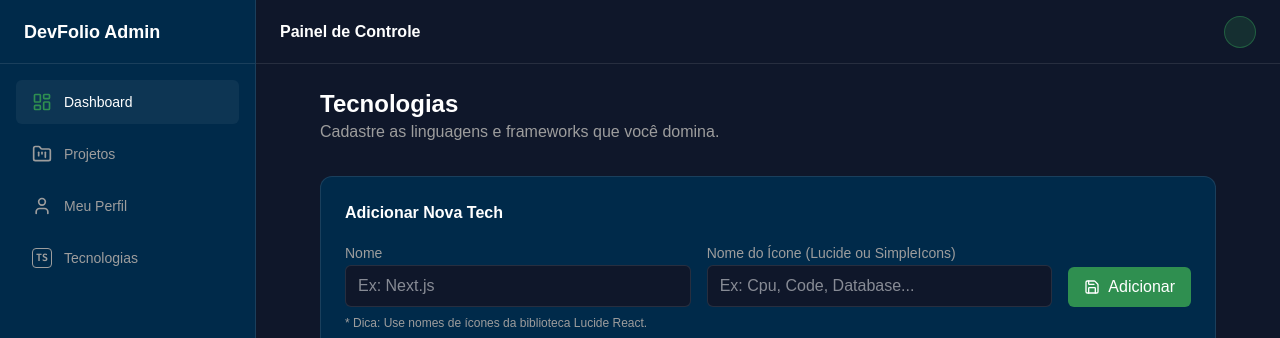
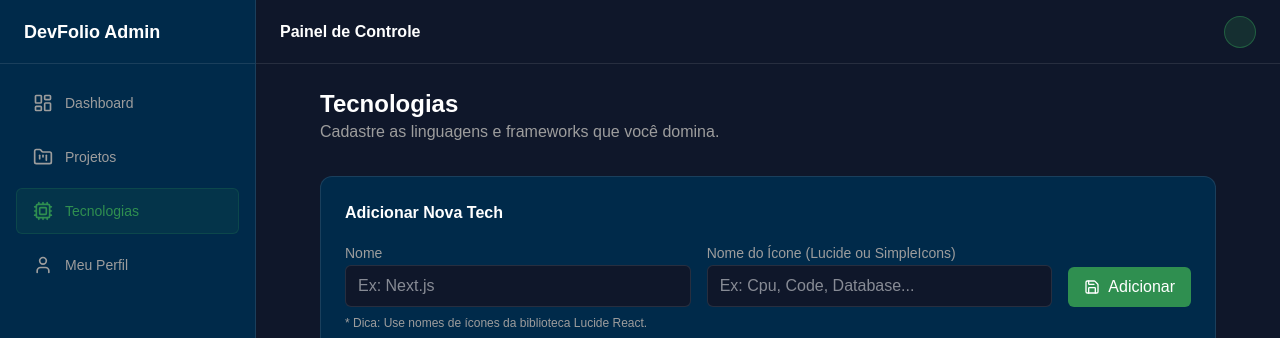
Before and after one commit to LuisAraujo-Dev/devfolio-pro, a Next.js app: page /admin/techs in a window 1280 px wide. Shown: the top 338 px of the page. Built offline with nearby package versions, Linux system fonts and the light colour scheme; no server answers; the database is empty.

Commit message:
feat: implement active sidebar navigation state

```diff
--- a/src/app/(admin)/layout.tsx
+++ b/src/app/(admin)/layout.tsx
@@ -1,7 +1,7 @@
 // src/app/(admin)/layout.tsx
-import Link from "next/link";
-import { LayoutDashboard, FolderKanban, User, LogOut } from "lucide-react";
 import { signOut } from "@/src/auth";
+import { SidebarNav } from "@/src/components/admin/SidebarNav";
+import { LogOut } from "lucide-react";
 
 export default function AdminLayout({
   children,
@@ -16,41 +16,8 @@ export default function AdminLayout({
           <span className="text-lg font-bold text-white">DevFolio Admin</span>
         </div>
 
-        <nav className="flex-1 flex flex-col gap-2 p-4 overflow-y-auto">
-          <Link
-            href="/admin"
-            className="flex items-center gap-3 px-4 py-3 text-sm font-medium text-white bg-white/5 rounded-md hover:bg-white/10 transition-colors"
-          >
-            <LayoutDashboard className="size-5 text-primary" />
-            Dashboard
-          </Link>
-
-          <Link
-            href="/admin/projects"
-            className="flex items-center gap-3 px-4 py-3 text-sm font-medium text-muted hover:text-white hover:bg-white/5 rounded-md transition-colors"
-          >
-            <FolderKanban className="size-5" />
-            Projetos
-          </Link>
-
-          {/* ATUALIZADO: Link para o Perfil em vez de Configurações */}
-          <Link
-            href="/admin/profile"
-            className="flex items-center gap-3 px-4 py-3 text-sm font-medium text-muted hover:text-white hover:bg-white/5 rounded-md transition-colors"
-          >
-            <User className="size-5" />
-            Meu Perfil
-          </Link>
-
-          {/* Adicione aqui o link de Techs se quiser acesso rápido */}
-          <Link
-             href="/admin/techs"
-             className="flex items-center gap-3 px-4 py-3 text-sm font-medium text-muted hover:text-white hover:bg-white/5 rounded-md transition-colors"
-           >
-             <span className="flex items-center justify-center size-5 font-mono font-bold border border-muted rounded text-[10px]">TS</span>
-             Tecnologias
-           </Link>
-        </nav>
+        {/* Componente de Navegação (Client Side) */}
+        <SidebarNav />
 
         <div className="p-4 border-t border-white/10 mt-auto">
           {/* Server Action para Logout */}
--- /dev/null
+++ b/src/components/admin/SidebarNav.tsx
@@ -0,0 +1,67 @@
+// src/components/admin/SidebarNav.tsx
+'use client';
+
+import Link from "next/link";
+import { usePathname } from "next/navigation";
+import { LayoutDashboard, FolderKanban, User, Cpu } from "lucide-react";
+
+export function SidebarNav() {
+  const pathname = usePathname();
+
+  const isActive = (path: string) => {
+    if (path === "/admin") {
+      return pathname === "/admin";
+    }
+    return pathname.startsWith(path);
+  };
+
+  const menuItems = [
+    {
+      name: "Dashboard",
+      href: "/admin",
+      icon: LayoutDashboard,
+    },
+    {
+      name: "Projetos",
+      href: "/admin/projects",
+      icon: FolderKanban,
+    },
+    {
+      name: "Tecnologias",
+      href: "/admin/techs",
+      icon: Cpu,
+    },
+    {
+      name: "Meu Perfil",
+      href: "/admin/profile",
+      icon: User,
+    },
+  ];
+
+  return (
+    <nav className="flex-1 flex flex-col gap-2 p-4 overflow-y-auto">
+      {menuItems.map((item) => {
+        const active = isActive(item.href);
+        const Icon = item.icon;
+
+        return (
+          <Link
+            key={item.href}
+            href={item.href}
+            className={`
+              flex items-center gap-3 px-4 py-3 text-sm font-medium rounded-md transition-colors
+              ${
+                active
+                  ? "bg-primary/10 text-primary border border-primary/20"
+                  : "text-muted hover:text-white hover:bg-white/5 border border-transparent"
+              }
+            `}
+          >
+            <Icon className={`size-5 ${active ? "text-primary" : ""}`} />
+            {item.name}
+          </Link>
+        );
+      })}
+    </nav>
+  );
+}
```
